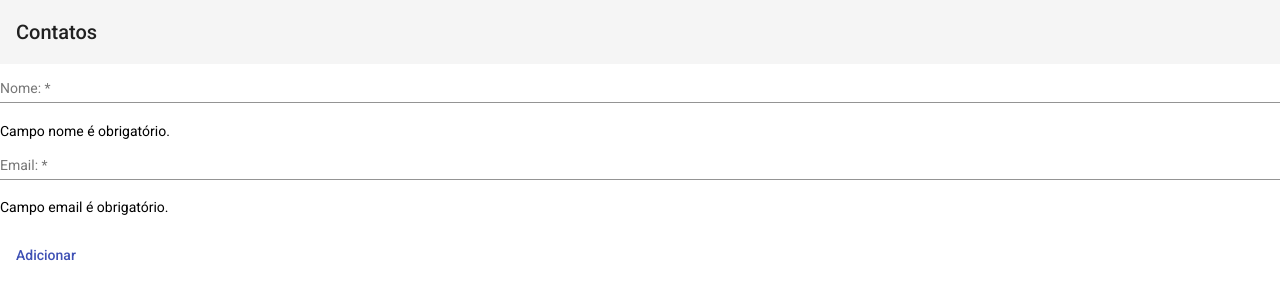
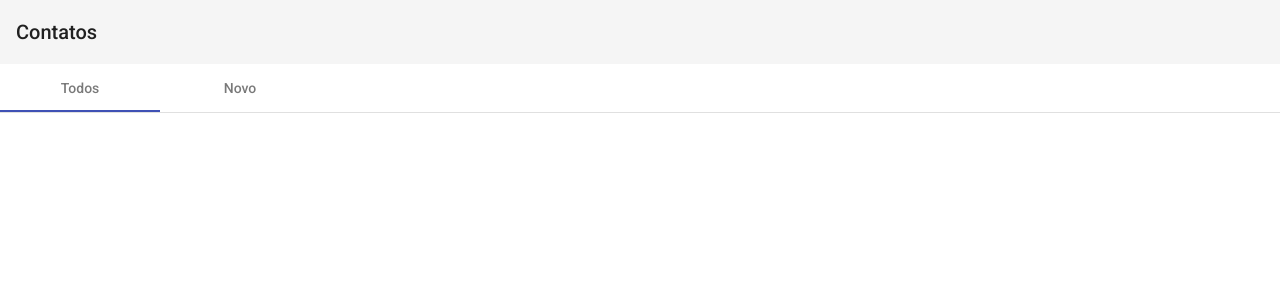
Before and after one commit to DionatanLeao/agenda-app, an Angular app: page / in a window 1280 px wide. Shown: the top 300 px of the page. Built offline with nearby package versions, Linux system fonts and the light colour scheme.

Commit message:
Melhorias no layout

```diff
--- a/src/app/contato/contato.component.css
+++ b/src/app/contato/contato.component.css
@@ -1,3 +1,7 @@
 .full-width {
     width: 100%;
 }
+
+.half-width {
+    width: 50%;
+}
--- a/src/app/contato/contato.component.html
+++ b/src/app/contato/contato.component.html
@@ -1,5 +1,12 @@
 <mat-toolbar>Contatos</mat-toolbar>
+
+<mat-tab-group>
+    <mat-tab label="Todos"></mat-tab>
+    <mat-tab label="Novo">
+        <mat-card class="half-width">
+            <mat-card-title>Novo Contato</mat-card-title>
                 <form [formGroup]="formulario" (ngSubmit)="submit()">
+
                     <mat-form-field class="full-width">
                         <mat-label>Nome: </mat-label>
                         <input formControlName="nome" matInput placeholder="Digite seu nome" />
@@ -30,3 +37,6 @@
                     <button mat-button color="primary">Adicionar</button>
 
                 </form>
+        </mat-card>
+    </mat-tab>
+</mat-tab-group>
```
Also changed, not shown: src/app/app.module.ts (+10 -2 lines). Lines whose indentation alone changed are shown as unchanged.
